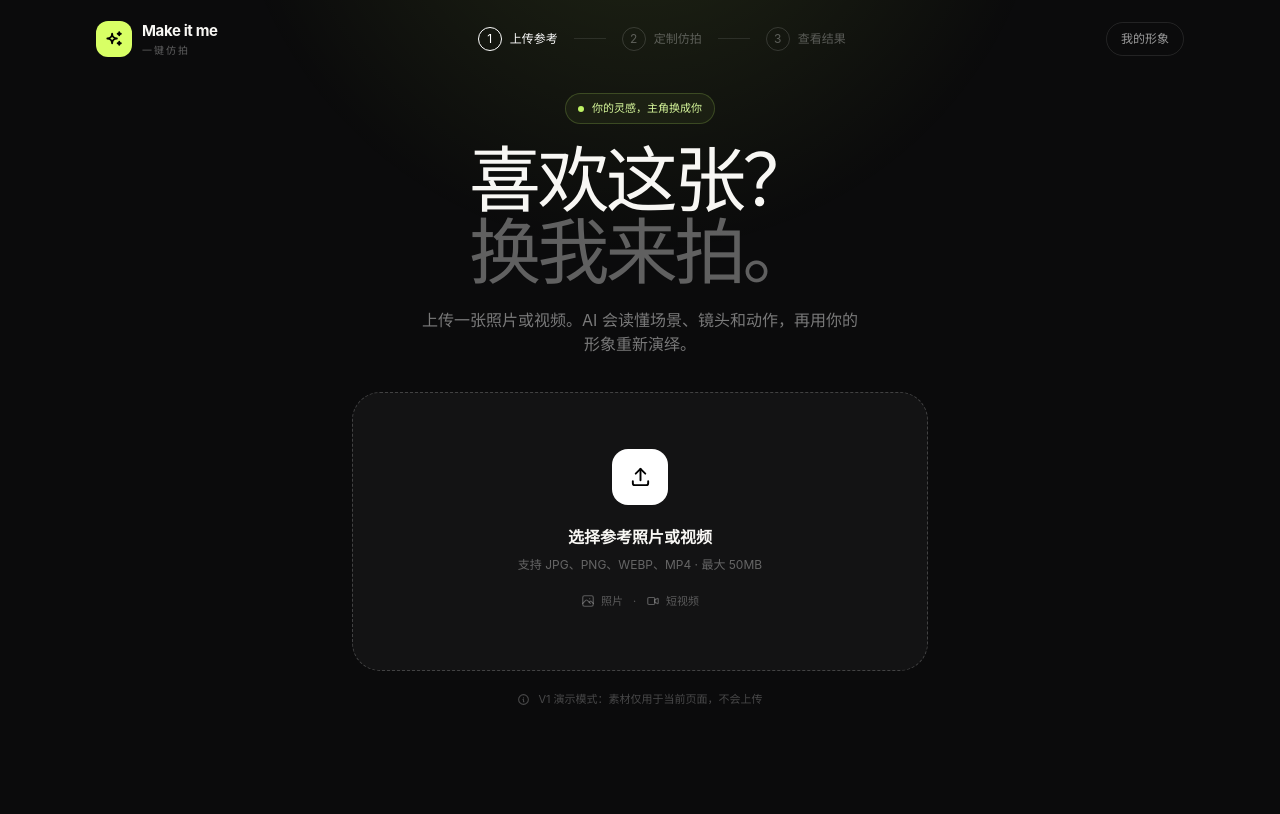
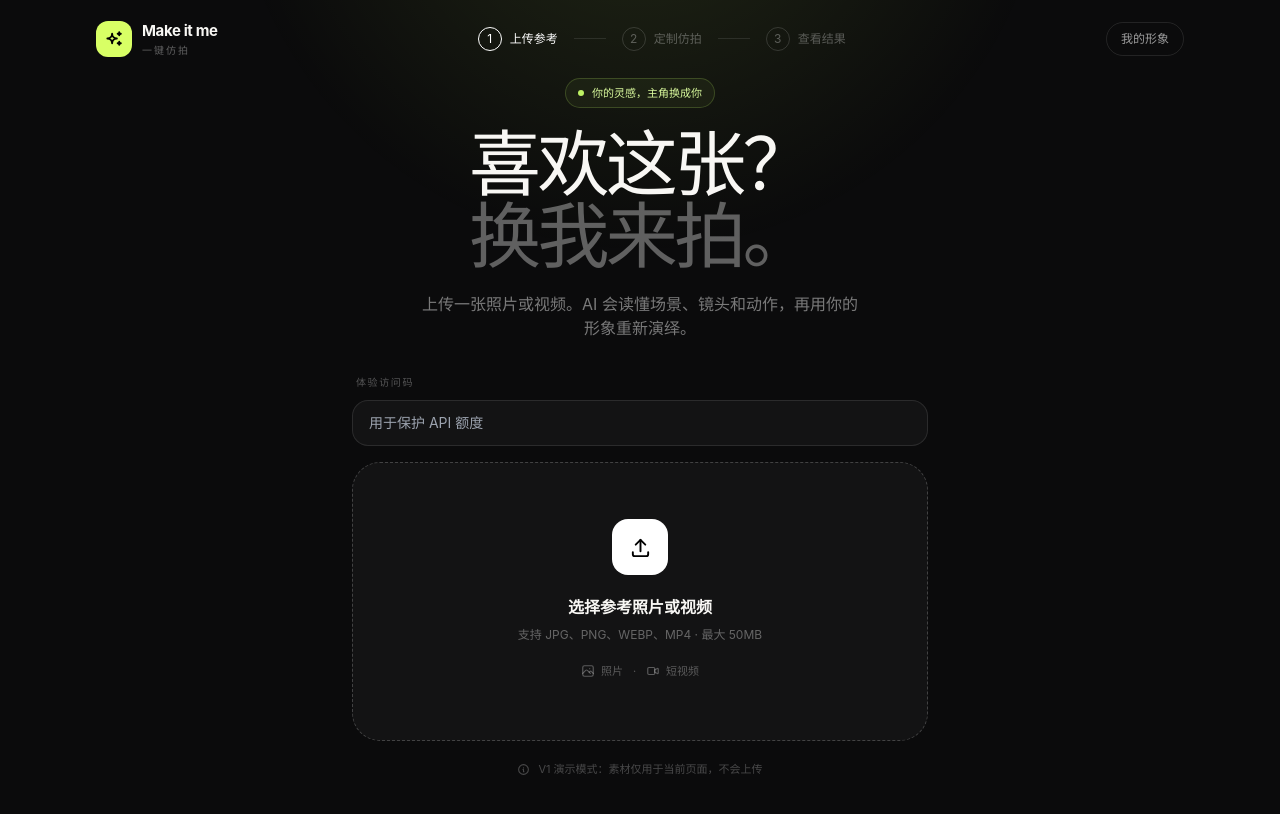
Before and after one commit to zhan-fg/make-it-me, a Next.js app: page / in a window 1280 px wide. Shown: the top 814 px of the page. Built offline with nearby package versions, Linux system fonts and the light colour scheme.

Commit message:
feat: secure OpenAI integration in app/page.tsx

```diff
--- a/app/page.tsx
+++ b/app/page.tsx
@@ -27,6 +27,7 @@ export default function Home() {
   const [appearanceManager, setAppearanceManager] = useState(false);
   const [referenceSrc, setReferenceSrc] = useState(referenceImage);
   const [resultSrc, setResultSrc] = useState("");
+  const [accessCode, setAccessCode] = useState("");
   const [advanced, setAdvanced] = useState(false);
   const [intensity, setIntensity] = useState(86);
   const [toast, setToast] = useState("");
@@ -38,6 +39,7 @@ export default function Home() {
     try {
       const saved = window.localStorage.getItem("make-it-me-appearances");
       if (saved) setAppearances([...defaultAppearances, ...JSON.parse(saved)]);
+      setAccessCode(window.sessionStorage.getItem("make-it-me-access-code") || "");
     } catch {}
   }, []);
 
@@ -64,6 +66,8 @@ export default function Home() {
 
   const handleReference = (file?: File) => {
     if (!file) return;
+    if (!accessCode.trim()) { notify("请先输入体验访问码"); return; }
+    window.sessionStorage.setItem("make-it-me-access-code", accessCode.trim());
     if (file.type.startsWith("image/")) {
       const reader = new FileReader();
       reader.onload = () => { const image = String(reader.result); setReferenceSrc(image); void start(image); };
@@ -125,8 +129,9 @@ export default function Home() {
             <div className="mb-5 inline-flex items-center gap-2 rounded-full border border-lime-300/20 bg-lime-300/5 px-3 py-1.5 text-[11px] text-lime-200"><span className="h-1.5 w-1.5 rounded-full bg-lime-300"/>你的灵感，主角换成你</div>
             <h1 className="max-w-3xl text-4xl font-medium leading-[1.05] tracking-[-.05em] sm:text-6xl md:text-7xl">喜欢这张？<br/><span className="text-white/35">换我来拍。</span></h1>
             <p className="mt-5 max-w-md text-sm leading-6 text-white/45 md:text-base">上传一张照片或视频。AI 会读懂场景、镜头和动作，再用你的形象重新演绎。</p>
+            <div className="mt-7 w-full max-w-xl text-left"><label className="ml-1 text-[10px] uppercase tracking-[.16em] text-white/30">体验访问码</label><input type="password" value={accessCode} onChange={(event) => setAccessCode(event.target.value)} placeholder="用于保护 API 额度" className="mt-2 w-full rounded-2xl border border-white/10 bg-white/[.035] px-4 py-3 text-sm outline-none transition focus:border-lime-300/40"/></div>
             <input ref={fileRef} className="hidden" type="file" accept="image/*,video/*" onChange={(event) => handleReference(event.target.files?.[0])}/>
-            <button onClick={() => fileRef.current?.click()} className="group relative mt-9 w-full max-w-xl overflow-hidden rounded-[28px] border border-dashed border-white/20 bg-white/[.035] p-10 transition hover:border-lime-300/50 hover:bg-lime-300/[.03] sm:p-14">
+            <button onClick={() => fileRef.current?.click()} className="group relative mt-4 w-full max-w-xl overflow-hidden rounded-[28px] border border-dashed border-white/20 bg-white/[.035] p-10 transition hover:border-lime-300/50 hover:bg-lime-300/[.03] sm:p-14">
               <span className="mx-auto grid h-14 w-14 place-items-center rounded-2xl bg-white text-black transition group-hover:scale-105"><IconUpload size={23}/></span>
               <b className="mt-5 block text-base">选择参考照片或视频</b>
               <span className="mt-2 block text-xs text-white/35">支持 JPG、PNG、WEBP、MP4 · 最大 50MB</span>
```
